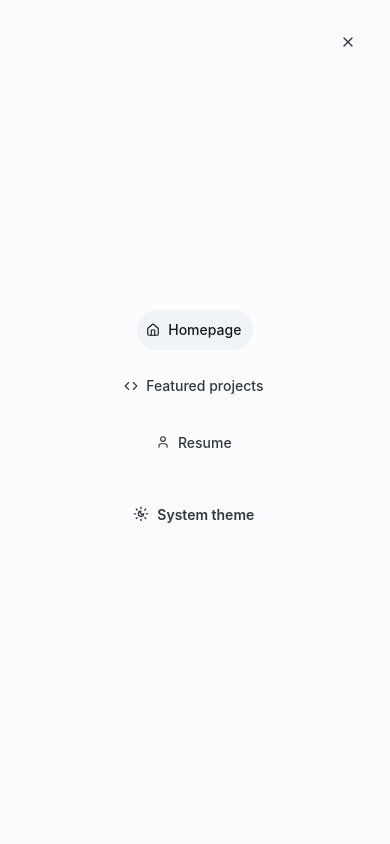
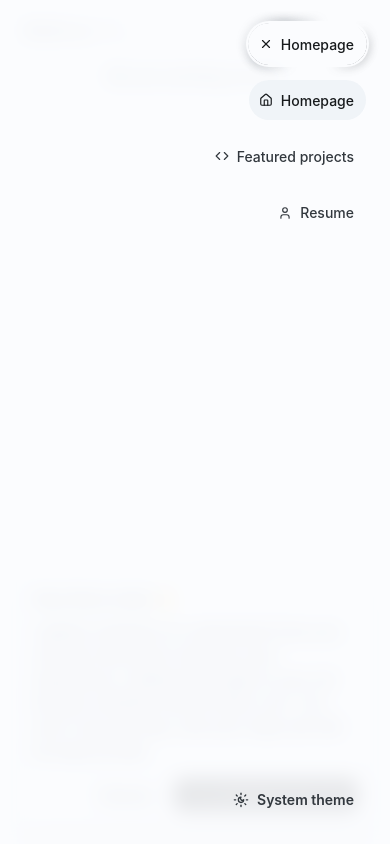
Before and after one commit to BSoDium/bsodium.fr, a React (Vite) app: page / in a window 390 px wide. Both pictures are taken after a click on the button "Homepage". Built offline with nearby package versions, Linux system fonts and the light colour scheme; no server answers.

Commit message:
feat: enhance MobileMenu with AnimatePresence for improved open/close animations and add AnimatedBorder to MenuButton for visual effects

```diff
--- a/src/navigation/MobileMenu.tsx
+++ b/src/navigation/MobileMenu.tsx
@@ -1,14 +1,17 @@
 import { useState } from "react";
+import MenuButton from "./menu/MenuButton";
 import FullscreenMenu from "./menu/FullscreenMenu";
-import MenuButton from "./menu/MenuButton";
+import { AnimatePresence } from "motion/react";
 
 export default function MobileMenu() {
   const [open, setOpen] = useState(false);
 
   return (
-    <>
-      <MenuButton onClick={() => setOpen(true)} />
-      {open && <FullscreenMenu onClose={() => setOpen(false)} />}
-    </>
+    <AnimatePresence>
+      {!open && (
+        <MenuButton key="button" onClick={() => setOpen(true)} open={open} />
+      )}
+      {open && <FullscreenMenu key="menu" onClose={() => setOpen(false)} />}
+    </AnimatePresence>
   );
 }
--- a/src/navigation/NavigationBar.tsx
+++ b/src/navigation/NavigationBar.tsx
@@ -54,7 +54,15 @@ export default function NavigationBar({
     [1, 0.5],
     ["80%", "0%"]
   );
-  const navBackground = useMotionTemplate`color-mix(in srgb, var(--joy-palette-background-surface) ${navBackgroundVisibility}, transparent 0%)`;
+  const navBackground = useMotionTemplate`color-mix(in srgb, var(--joy-palette-background-surface) ${navBackgroundVisibility}, transparent)`;
+
+  // Handle nav border visibility on scroll
+  const navBorderVisibility = useTransform(
+    navScrollProgressY,
+    [1, 0.5],
+    ["100%", "0%"]
+  );
+  const navBorder = useMotionTemplate`1px solid color-mix(in srgb, var(--joy-palette-neutral-outlinedBorder) ${navBorderVisibility}, transparent)`;
 
   return (
     <>
@@ -101,6 +109,7 @@ export default function NavigationBar({
           zIndex: 1000,
           background: navBackground,
           backdropFilter: "blur(10px)",
+          borderBottom: navBorder,
         }}
       >
         <Stack
--- a/src/navigation/NavigationBarItem.tsx
+++ b/src/navigation/NavigationBarItem.tsx
@@ -10,6 +10,7 @@ export default function NavigationBarItem({
   const render = (renderProps: NavLinkRenderProps): ReactNode => {
     const id = useId();
     const { isActive } = renderProps;
+
     return (
       <Button
         component={motion.button}
--- a/src/navigation/menu/FullscreenMenu.tsx
+++ b/src/navigation/menu/FullscreenMenu.tsx
@@ -1,36 +1,57 @@
-import NavigationBarItems from "@/navigation/NavigationBarItems";
 import ThemeSwitcher from "@/navigation/ThemeSwitcher";
-import { Box, IconButton, Stack } from "@mui/joy";
-import { LuX } from "react-icons/lu";
+import { Box, Stack } from "@mui/joy";
+import { motion } from "motion/react";
+import MenuButton from "./MenuButton";
+import { Ref } from "react";
+import { createPortal } from "react-dom";
+import { navigationBarItems } from "../items";
+import NavigationBarItem from "../NavigationBarItem";
 
-export default function FullscreenMenu({ onClose }: { onClose: () => void }) {
-  return (
+export default function FullscreenMenu({
+  onClose,
+  ref,
+}: {
+  onClose: () => void;
+  ref?: Ref<HTMLDivElement>;
+}) {
+  return createPortal(
     <Box
-      sx={{
+      ref={ref}
+      layoutRoot
+      component={motion.div}
+      initial={{ opacity: 0 }}
+      animate={{ opacity: 1 }}
+      exit={{ opacity: 0 }}
+      style={{
         position: "fixed",
         top: 0,
         left: 0,
+        originY: "top",
         width: "100vw",
         height: "100vh",
-        background: "var(--joy-palette-background-surface)",
+        background:
+          "color-mix(in srgb, var(--joy-palette-background-surface), transparent 10%)",
+        backdropFilter: "blur(10px)",
         zIndex: 2000,
         display: "flex",
         flexDirection: "column",
-        alignItems: "center",
-        justifyContent: "center",
+        alignItems: "end",
+        padding: "1.5rem 1.5rem",
         gap: 4,
+        justifyContent: "space-between",
       }}
     >
-      <IconButton
-        onClick={onClose}
-        sx={{ position: "absolute", top: "1.5rem", right: "1.5rem" }}
-      >
-        <LuX />
-      </IconButton>
-      <Stack direction="column" gap={2} alignItems="center">
-        <NavigationBarItems />
+      <Stack direction="column" gap={2} alignItems="end">
+        <MenuButton open onClick={onClose} />
+        {navigationBarItems.map(({ path, icon: Icon, label }) => (
+          <NavigationBarItem key={path} to={path}>
+            <Icon style={{ marginRight: "0.5rem" }} />
+            {label}
+          </NavigationBarItem>
+        ))}
       </Stack>
       <ThemeSwitcher />
-    </Box>
+    </Box>,
+    document.body
   );
 }
--- a/src/navigation/menu/MenuButton.tsx
+++ b/src/navigation/menu/MenuButton.tsx
@@ -5,6 +5,71 @@ import { navigationBarItems } from "../items";
 import { css } from "@emotion/react";
 import { LuMenu, LuX } from "react-icons/lu";
 import { useEffect, useState } from "react";
+
+const AnimatedBorder = ({
+  borderWidth,
+  blur = 0,
+}: {
+  borderWidth: number;
+  blur?: number;
+}) => {
+  const padding = blur > 0 ? blur * 2 : 0;
+
+  return (
+    <span
+      style={{
+        position: "absolute",
+        padding,
+        top: `-${borderWidth + padding}px`,
+        left: `-${borderWidth + padding}px`,
+        width: `calc(100% + ${(borderWidth + padding) * 2}px)`,
+        height: `calc(100% + ${(borderWidth + padding) * 2}px)`,
+        filter: `blur(${blur}px)`,
+        mask: "linear-gradient(#fff 0 0) content-box, linear-gradient(#fff 0 0) ",
+        maskComposite: "exclude",
+        pointerEvents: "none",
+        borderRadius: "100vmax",
+        zIndex: -1,
+      }}
+    >
+      <motion.span
+        style={{
+          width: "100%",
+          height: "100%",
+          display: "block",
+          borderRadius: "100vmax",
+        }}
+        css={css`
+          border: ${borderWidth}px solid #0000;
+          mask: linear-gradient(#fff 0 0) content-box, linear-gradient(#fff 0 0);
+          mask-composite: exclude;
+          background: linear-gradient(
+              var(--angle),
+              rgba(0, 0, 0, 0),
+              var(--joy-palette-text-tertiary),
+              rgba(0, 0, 0, 0),
+              rgba(0, 0, 0, 0),
+              var(--joy-palette-text-secondary)
+            )
+            border-box;
+          animation: 8s rotate linear infinite;
+
+          @keyframes rotate {
+            to {
+              --angle: 360deg;
+            }
+          }
+
+          @property --angle {
+            syntax: "<angle>";
+            initial-value: 0deg;
+            inherits: false;
+          }
+        `}
+      />
+    </span>
+  );
+};
 
 export default function MenuButton({
   open,
@@ -59,64 +124,10 @@ export default function MenuButton({
       {...props}
     >
       <AnimatePresence mode="popLayout" initial={false}>
+        <AnimatedBorder borderWidth={3} blur={5} />
+        <AnimatedBorder borderWidth={1} />
         <motion.span
-          style={{
-            position: "absolute",
-            top: "-1px",
-            left: "-1px",
-            width: "calc(100% + 2px)",
-            height: "calc(100% + 2px)",
-            borderRadius: "100vmax",
-            pointerEvents: "none",
-            zIndex: -1,
-          }}
-          css={css`
-            border: 1px solid #0000;
-            background: linear-gradient(
-                  var(--joy-palette-background-body),
-                  var(--joy-palette-background-body)
-                )
-                padding-box,
-              linear-gradient(
-                  var(--angle),
-                  rgba(0, 0, 0, 0),
-                  var(--joy-palette-text-tertiary),
-                  rgba(0, 0, 0, 0),
-                  rgba(0, 0, 0, 0),
-                  var(--joy-palette-text-secondary)
-                )
-                border-box;
-            animation: 8s rotate linear infinite;
-
-            &::before {
-              content: "";
-              position: absolute;
-              top: 0;
-              left: 0;
-              right: 0;
-              bottom: 0;
-              border-radius: 100vmax;
-              background: inherit;
-              border: 5px solid #0000;
-              filter: blur(8px);
-              z-index: -1;
-            }
-
-            @keyframes rotate {
-              to {
-                --angle: 360deg;
-              }
-            }
-
-            @property --angle {
-              syntax: "<angle>";
-              initial-value: 0deg;
-              inherits: false;
-            }
-          `}
-        />
-        (
-        <motion.span
+          layout
           initial={{ opacity: 0, rotate: -90 }}
           animate={{ opacity: 1, rotate: 0 }}
           exit={{ opacity: 0, rotate: 90 }}
@@ -126,6 +137,7 @@ export default function MenuButton({
           <ButtonIcon />
         </motion.span>
         <motion.span
+          layout
           style={{
             display: "flex",
             alignItems: "center",
```
